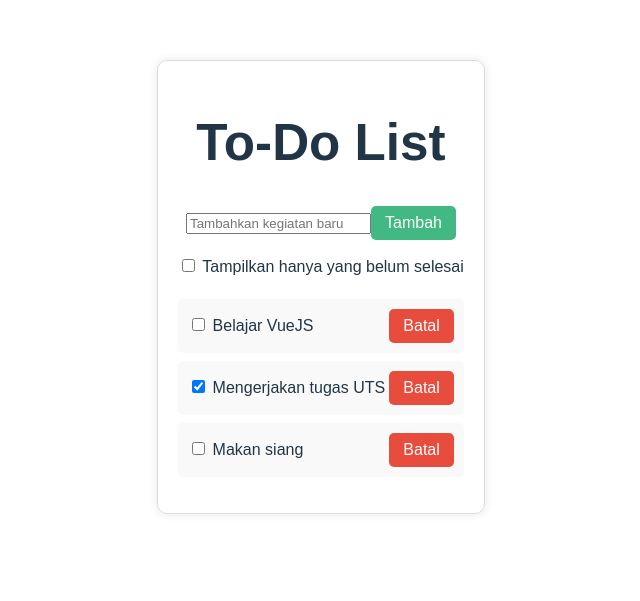
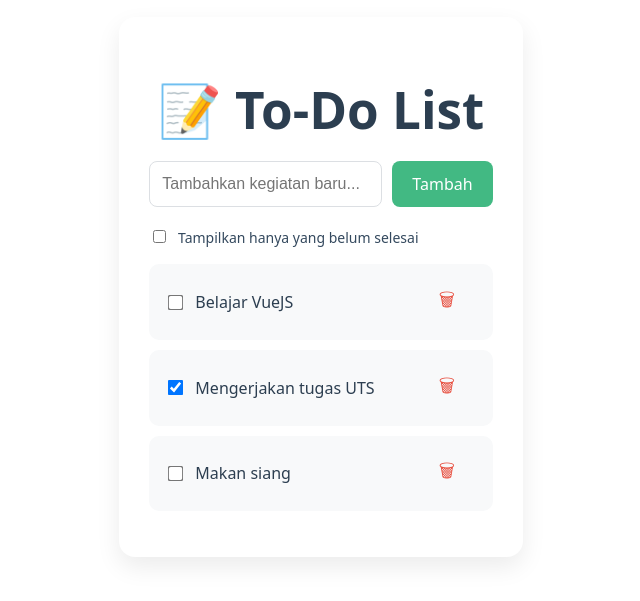
Before and after one commit to we4reliving/32-pbk-uts-233510728, a Vue app: page / in a window 1280 px wide. Shown: the part 113-714 px from the top of the page, without its empty margins (319-959 px from the left). Built offline with nearby package versions, Linux system fonts and the light colour scheme.

Commit message:
tampilan aplikasi semenarik mungkin (ditambah CSS yang enak dipandang mata)

```diff
--- a/src/App.vue
+++ b/src/App.vue
@@ -1,12 +1,12 @@
 <template>
   <div class="app">
-    <h1>To-Do List</h1>
+    <h1>📝 To-Do List</h1>
 
     <!-- Form Tambah Kegiatan -->
-    <form @submit.prevent="addTodo">
+    <form @submit.prevent="addTodo" class="todo-form">
       <input
         v-model="newTodo"
-        placeholder="Tambahkan kegiatan baru"
+        placeholder="Tambahkan kegiatan baru..."
         required
       />
       <button type="submit">Tambah</button>
@@ -21,16 +21,16 @@
     </div>
 
     <!-- Daftar Kegiatan -->
-    <ul v-if="filteredTodos.length">
-      <li v-for="(todo, index) in filteredTodos" :key="index">
+    <ul v-if="filteredTodos.length" class="todo-list">
+      <li v-for="(todo, index) in filteredTodos" :key="index" class="todo-item">
         <label>
           <input type="checkbox" v-model="todo.completed" />
-          {{ todo.text }}
+          <span>{{ todo.text }}</span>
         </label>
-        <button class="delete-btn" @click="removeTodo(index)">Batal</button>
+        <button class="delete-btn" @click="removeTodo(index)">🗑</button>
       </li>
     </ul>
-    <p v-else>Tidak ada kegiatan yang ditampilkan.</p>
+    <p v-else class="empty">Tidak ada kegiatan yang ditampilkan.</p>
   </div>
 </template>
 
@@ -70,64 +70,116 @@ const filteredTodos = computed(() => {
 </script>
 
 <style scoped>
-.app {
-  max-width: 500px;
-  margin: 50px auto;
-  padding: 20px;
-  font-family: sans-serif;
-  text-align: center;
-  border: 1px solid #ddd;
-  border-radius: 10px;
-  box-shadow: 0 0 10px rgba(0, 0, 0, 0.1);
+/* Global */
+body {
+  background-color: #f0f4f8;
+  margin: 0;
+  font-family: 'Segoe UI', Tahoma, Geneva, Verdana, sans-serif;
 }
 
-input[type="text"] {
-  padding: 8px;
-  width: 65%;
-  margin-right: 10px;
-  border: 1px solid #ccc;
-  border-radius: 5px;
+/* App Container */
+.app {
+  max-width: 600px;
+  margin: 50px auto;
+  padding: 30px;
+  background-color: #ffffff;
+  border-radius: 16px;
+  box-shadow: 0 10px 25px rgba(0, 0, 0, 0.08);
+  text-align: center;
 }
 
-button {
-  padding: 8px 14px;
-  border: none;
+/* Judul */
+h1 {
+  margin-bottom: 24px;
+  color: #2c3e50;
+}
+
+/* Form */
+.todo-form {
+  display: flex;
+  gap: 10px;
+  margin-bottom: 20px;
+}
+.todo-form input {
+  flex: 1;
+  padding: 12px;
+  border: 1px solid #dcdfe3;
+  border-radius: 8px;
+  font-size: 16px;
+}
+.todo-form button {
+  padding: 12px 20px;
   background-color: #42b983;
   color: white;
-  border-radius: 5px;
+  border: none;
+  border-radius: 8px;
   cursor: pointer;
+  transition: background-color 0.3s ease;
 }
-button:hover {
+.todo-form button:hover {
   background-color: #369f75;
 }
 
-ul {
+/* Filter */
+.filter {
+  text-align: left;
+  margin-bottom: 15px;
+  color: #34495e;
+  font-size: 14px;
+}
+.filter input {
+  margin-right: 8px;
+}
+
+/* Todo List */
+.todo-list {
   list-style: none;
   padding: 0;
-  margin-top: 20px;
-  text-align: left;
 }
-li {
-  background: #f9f9f9;
-  padding: 10px;
-  margin-bottom: 8px;
-  border-radius: 5px;
+.todo-item {
   display: flex;
+  align-items: center;
   justify-content: space-between;
+  background: #f8f9fa;
+  padding: 12px 16px;
+  margin-bottom: 10px;
+  border-radius: 10px;
+  transition: background 0.2s ease;
+}
+.todo-item:hover {
+  background: #eef1f4;
+}
+.todo-item label {
+  display: flex;
   align-items: center;
-}
-label {
-  flex: 1;
+  gap: 10px;
   cursor: pointer;
 }
+.todo-item input[type="checkbox"] {
+  transform: scale(1.2);
+}
+.todo-item span {
+  font-size: 16px;
+  color: #2c3e50;
+}
+
+/* Delete Button */
 .delete-btn {
-  background-color: #e74c3c;
+  background: none;
+  border: none;
+  font-size: 18px;
+  color: #e74c3c;
+  cursor: pointer;
+  transition: transform 0.2s ease;
 }
 .delete-btn:hover {
-  background-color: #c0392b;
+  transform: scale(1.2);
 }
-.filter {
-  margin-top: 15px;
-  text-align: left;
+
+/* Empty Text */
+.empty {
+  font-style: italic;
+  color: #888;
+  margin-top: 20px;
 }
 </style>
```
